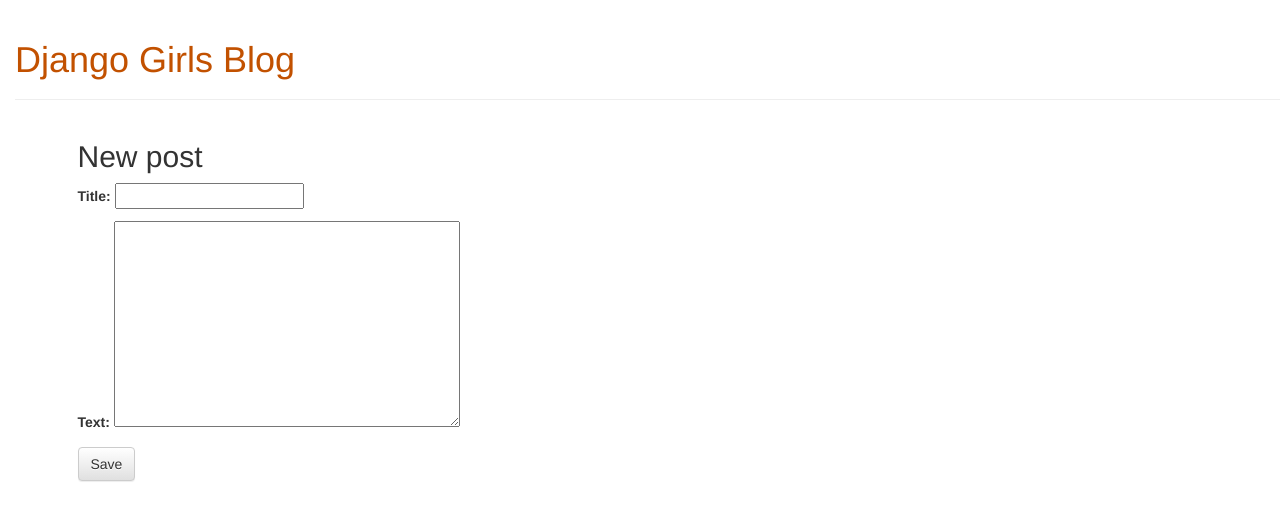
After one commit to gustavomanuelportal/my-first-blog, a Django app: page /post/new/ in a window 1280 px wide. The commit adds this page. Shown: the top 521 px of the page. Run offline with Django 3.2, Linux system fonts and the light colour scheme; some libraries are stand-ins or nearby versions.

Commit message:
terminamos el curso

```diff
--- /dev/null
+++ b/blog/forms.py
@@ -0,0 +1,9 @@
+from django import forms
+
+from .models import Post
+
+class PostForm(forms.ModelForm):
+
+    class Meta:
+        model = Post
+        fields = ('title', 'text',)
--- a/blog/templates/blog/base.html
+++ b/blog/templates/blog/base.html
@@ -1,5 +1,18 @@
+{% load static %}
+<html>
+    <head>
+        <title>Django Girls blog</title>
+        <link rel="stylesheet" href="//maxcdn.bootstrapcdn.com/bootstrap/3.2.0/css/bootstrap.min.css">
+        <link rel="stylesheet" href="//maxcdn.bootstrapcdn.com/bootstrap/3.2.0/css/bootstrap-theme.min.css">
+        <link href='//fonts.googleapis.com/css?family=Lobster&subset=latin,latin-ext' rel='stylesheet' type='text/css'>
+        <link rel="stylesheet" href="{% static 'css/blog.css' %}">
+    </head>
     <body>
         <div class="page-header">
+            {% if user.is_authenticated %}
+					<a href="{% url 'post_new' %}" class="top-menu"><span class="glyphicon glyphicon-plus"></span></a>
+			{% endif %}
+
             <h1><a href="/">Django Girls Blog</a></h1>
         </div>
         <div class="content container">
@@ -11,3 +24,4 @@
             </div>
         </div>
     </body>
+</html>
--- a/blog/templates/blog/post_detail.html
+++ b/blog/templates/blog/post_detail.html
@@ -7,6 +7,11 @@
                 {{ post.published_date }}
             </div>
         {% endif %}
+		{% if user.is_authenticated %}
+			<a class="btn btn-default" href="{% url 'post_edit' pk=post.pk %}"><span class="glyphicon glyphicon-pencil"></span></a>
+		{% endif %}
+
+
         <h2>{{ post.title }}</h2>
         <p>{{ post.text|linebreaksbr }}</p>
     </div>
--- /dev/null
+++ b/blog/templates/blog/post_edit.html
@@ -0,0 +1,9 @@
+{% extends 'blog/base.html' %}
+
+{% block content %}
+    <h2>New post</h2>
+    <form method="POST" class="post-form">{% csrf_token %}
+        {{ form.as_p }}
+        <button type="submit" class="save btn btn-default">Save</button>
+    </form>
+{% endblock %}
--- a/blog/urls.py
+++ b/blog/urls.py
@@ -4,4 +4,6 @@ from . import views
 urlpatterns = [
     path('', views.post_list, name='post_list'),
     path('post/<int:pk>/', views.post_detail, name='post_detail'),
+    path('post/new/', views.post_new, name='post_new'),
+	path('post/<int:pk>/edit/', views.post_edit, name='post_edit'),
 ]
--- a/blog/views.py
+++ b/blog/views.py
@@ -1,6 +1,8 @@
 from django.shortcuts import render, get_object_or_404
 from django.utils import timezone
 from .models import Post
+from .forms import PostForm
+from django.shortcuts import redirect
 
 
 def post_list(request):
@@ -10,3 +12,31 @@ def post_list(request):
 def post_detail(request, pk):
     post = get_object_or_404(Post, pk=pk)
     return render(request, 'blog/post_detail.html', {'post': post})
+
+def post_new(request):
+    if request.method == "POST":
+        form = PostForm(request.POST)
+        if form.is_valid():
+            post = form.save(commit=False)
+            post.author = request.user
+            post.published_date = timezone.now()
+            post.save()
+            return redirect('post_detail', pk=post.pk)
+    else:
+        form = PostForm()
+    return render(request, 'blog/post_edit.html', {'form': form})
+
+
+def post_edit(request, pk):
+    post = get_object_or_404(Post, pk=pk)
+    if request.method == "POST":
+        form = PostForm(request.POST, instance=post)
+        if form.is_valid():
+            post = form.save(commit=False)
+            post.author = request.user
+            post.published_date = timezone.now()
+            post.save()
+            return redirect('post_detail', pk=post.pk)
+    else:
+        form = PostForm(instance=post)
+    return render(request, 'blog/post_edit.html', {'form': form})
```
Lines whose indentation alone changed are shown as unchanged.
